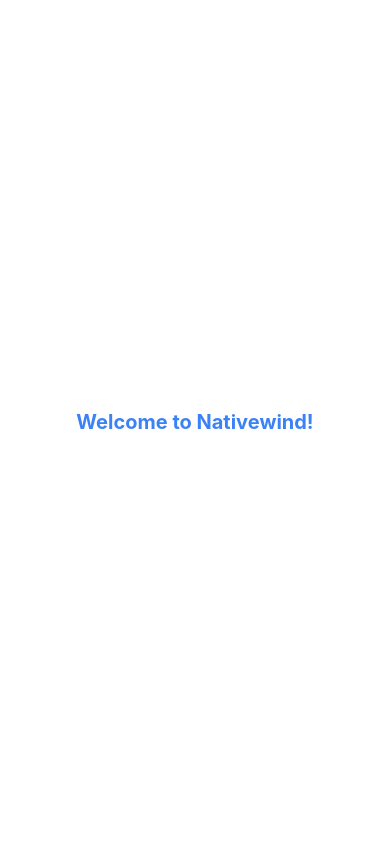
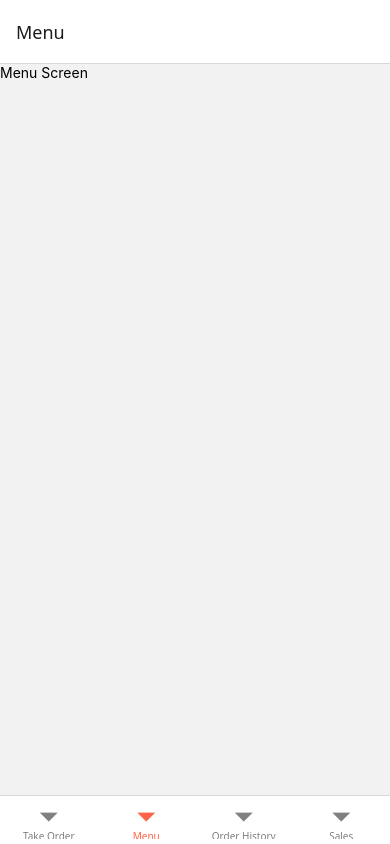
Before and after one commit to huybuivuanh/AsianLeExhibition, a React Native app: screen /Menu in a window 390 px wide. Built offline with nearby package versions, Linux system fonts and the light colour scheme.

Commit message:
bottom navbar

```diff
--- a/App.tsx
+++ b/App.tsx
@@ -1,12 +1,37 @@
-import './global.css';
-import { Text, View } from 'react-native';
+import 'react-native-reanimated'; // ensure this is at the top
+import 'react-native-gesture-handler';
+import React from 'react';
+import { NavigationContainer } from '@react-navigation/native';
+import { createBottomTabNavigator } from '@react-navigation/bottom-tabs';
+import { GestureHandlerRootView } from 'react-native-gesture-handler';
+import Ionicons from 'react-native-vector-icons/Ionicons';
 
-export default function App() {
+import TakeOrder from './Components/TakeOrder';
+import Menu from './Components/Menu';
+import OrderHistory from './Components/OrderHistory';
+import Sales from './Components/Sales';
+
+const Tab = createBottomTabNavigator();
+
+const App = () => {
   return (
-    <View className="flex-1 items-center justify-center bg-white">
-      <Text className="text-xl font-bold text-blue-500">
-        Welcome to Nativewind!
-      </Text>
-    </View>
+    <GestureHandlerRootView style={{ flex: 1 }}>
+      <NavigationContainer>
+        <Tab.Navigator
+          initialRouteName="Take Order"
+          screenOptions={() => ({
+            tabBarActiveTintColor: 'tomato',
+            tabBarInactiveTintColor: 'gray',
+          })}
+        >
+          <Tab.Screen name="Take Order" component={TakeOrder} />
+          <Tab.Screen name="Menu" component={Menu} />
+          <Tab.Screen name="Order History" component={OrderHistory} />
+          <Tab.Screen name="Sales" component={Sales} />
+        </Tab.Navigator>
+      </NavigationContainer>
+    </GestureHandlerRootView>
   );
-}
+};
+
+export default App;
--- /dev/null
+++ b/Components/Menu.tsx
@@ -0,0 +1,12 @@
+import React from 'react';
+import { Text, View } from 'react-native';
+
+const Menu = () => {
+  return (
+    <View>
+      <Text>Menu Screen</Text>
+    </View>
+  );
+};
+
+export default Menu;
--- /dev/null
+++ b/Components/OrderHistory.tsx
@@ -0,0 +1,12 @@
+import { View, Text } from 'react-native';
+import React from 'react';
+
+const OrderHistory = () => {
+  return (
+    <View>
+      <Text>OrderHistory</Text>
+    </View>
+  );
+};
+
+export default OrderHistory;
--- /dev/null
+++ b/Components/Sales.tsx
@@ -0,0 +1,12 @@
+import { View, Text } from 'react-native';
+import React from 'react';
+
+const Sales = () => {
+  return (
+    <View>
+      <Text>Sales</Text>
+    </View>
+  );
+};
+
+export default Sales;
--- /dev/null
+++ b/Components/TakeOrder.tsx
@@ -0,0 +1,12 @@
+import React from 'react';
+import { View, Text } from 'react-native';
+
+const TakeOrder = () => {
+  return (
+    <View>
+      <Text>TakeOrder Screen</Text>
+    </View>
+  );
+};
+
+export default TakeOrder;
--- a/babel.config.js
+++ b/babel.config.js
@@ -1,3 +1,4 @@
 module.exports = {
   presets: ['module:@react-native/babel-preset', 'nativewind/babel'],
+  plugins: ['react-native-reanimated/plugin'],
 };
--- a/package.json
+++ b/package.json
@@ -13,12 +13,15 @@
     "@react-native/new-app-screen": "0.80.1",
     "@react-navigation/bottom-tabs": "^7.4.2",
     "@react-navigation/native": "^7.1.14",
+    "@react-navigation/native-stack": "^7.3.21",
     "nativewind": "^4.1.23",
     "react": "19.1.0",
     "react-native": "0.80.1",
+    "react-native-gesture-handler": "^2.27.1",
     "react-native-reanimated": "^3.18.0",
     "react-native-safe-area-context": "^5.5.1",
-    "react-native-screens": "^4.11.1"
+    "react-native-screens": "^4.11.1",
+    "react-native-vector-icons": "^10.2.0"
   },
   "devDependencies": {
     "@babel/core": "^7.25.2",
@@ -33,6 +36,7 @@
     "@react-native/typescript-config": "0.80.1",
     "@types/jest": "^29.5.13",
     "@types/react": "^19.1.0",
+    "@types/react-native-vector-icons": "^6.4.18",
     "@types/react-test-renderer": "^19.1.0",
     "eslint": "^8.19.0",
     "jest": "^29.6.3",
```
Also changed, not shown: 1 other file (tests, documents, lock files or other folders).
